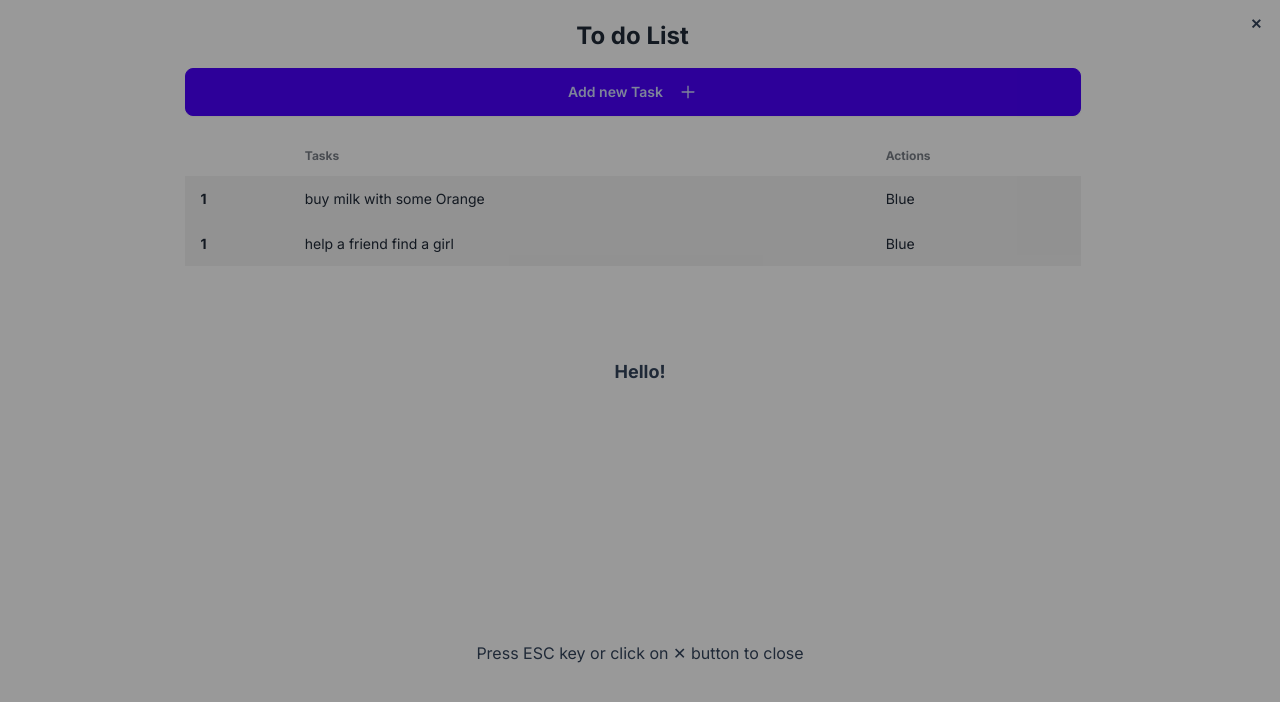
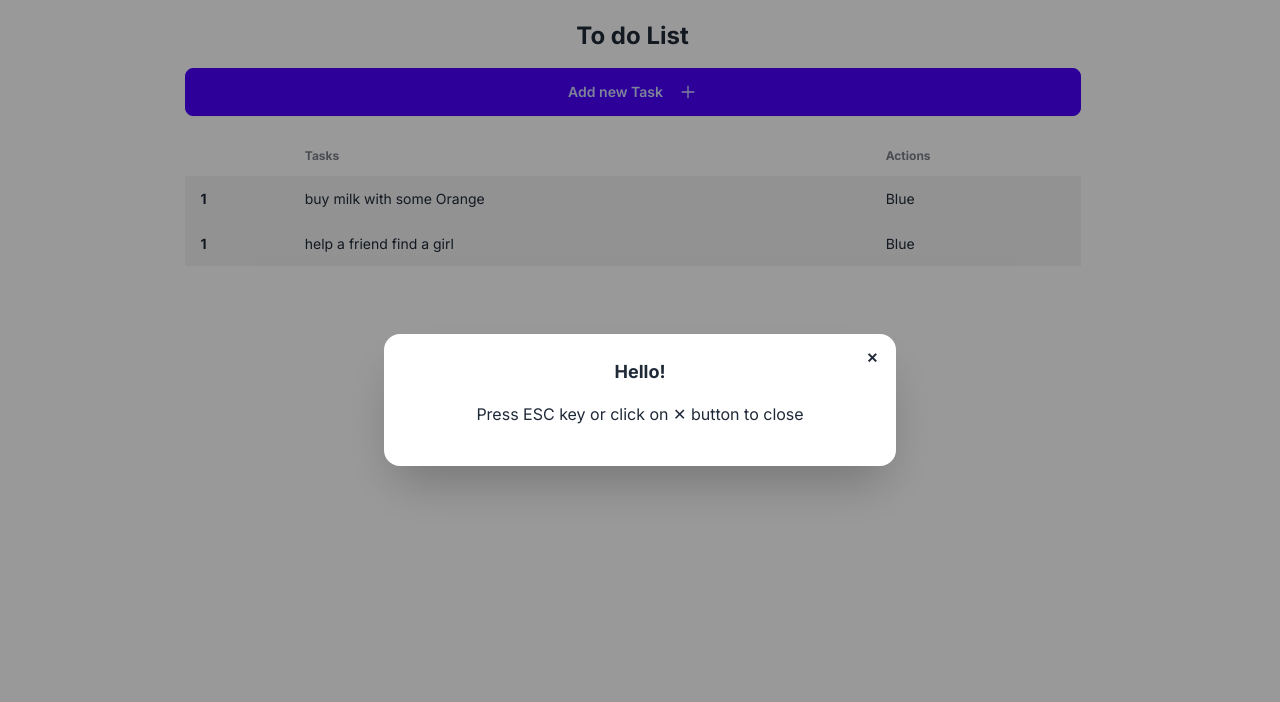
Before and after one commit to johnVundi/ToDoList, a Next.js app: page / in a window 1280 px wide. Both pictures are taken after a click on the button "Add new Task". Shown: the top 702 px of the page. Built offline with nearby package versions, Linux system fonts and the light colour scheme; data requests are answered from the project's data file.

Commit message:
made the modal functional

```diff
--- a/app/components/Modal.tsx
+++ b/app/components/Modal.tsx
@@ -1,19 +1,26 @@
-import React from 'react'
+import React from "react";
 
 interface ModalProps {
   modalOpen: boolean;
   setModalOpen: () => void;
 }
 
-export const Modal:React.FC<ModalProps> = ({modalOpen, setModalOpen}) => {
+export const Modal: React.FC<ModalProps> = ({ modalOpen, setModalOpen }) => {
   return (
     <div className={`modal ${modalOpen ? "modal-open" : ""}`}>
+      <div className="modal-box relative">
         <form method="dialog">
           {/* if there is a button in form, it will close the modal */}
-      <button onClick={() => setModalOpen(false)} className="btn btn-sm btn-circle btn-ghost absolute right-2 top-2">✕</button>
+          <button
+            onClick={() => setModalOpen(false)}
+            className="btn btn-sm btn-circle btn-ghost absolute right-2 top-2"
+          >
+            ✕
+          </button>
         </form>
         <h3 className="font-bold text-lg">Hello!</h3>
         <p className="py-4">Press ESC key or click on ✕ button to close</p>
       </div>
-  )
-}
+    </div>
+  );
+};
```
Lines whose indentation alone changed are shown as unchanged.
